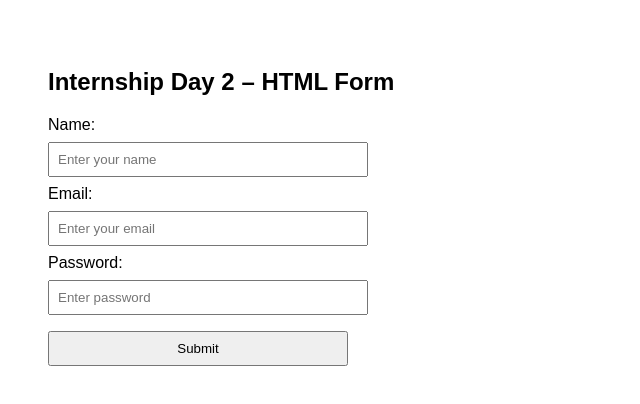
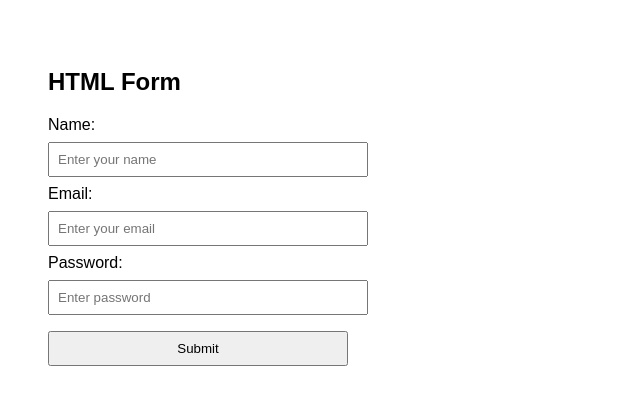
Before and after one commit to DARSHAN3132004/internshiptable, a plain HTML site: page forms.html in a window 1280 px wide. Shown: the whole page, without its empty margins (0-640 px from the left). Drawn offline with Linux system fonts and the light colour scheme.

Commit message:
Update header for internship HTML form

```diff
--- a/forms.html
+++ b/forms.html
@@ -14,7 +14,7 @@
 </head>
 <body>
 
-<h2>Internship Day 2 – HTML Form</h2>
+<h2> HTML Form</h2>
 
 <form>
     <label>Name:</label>
```
